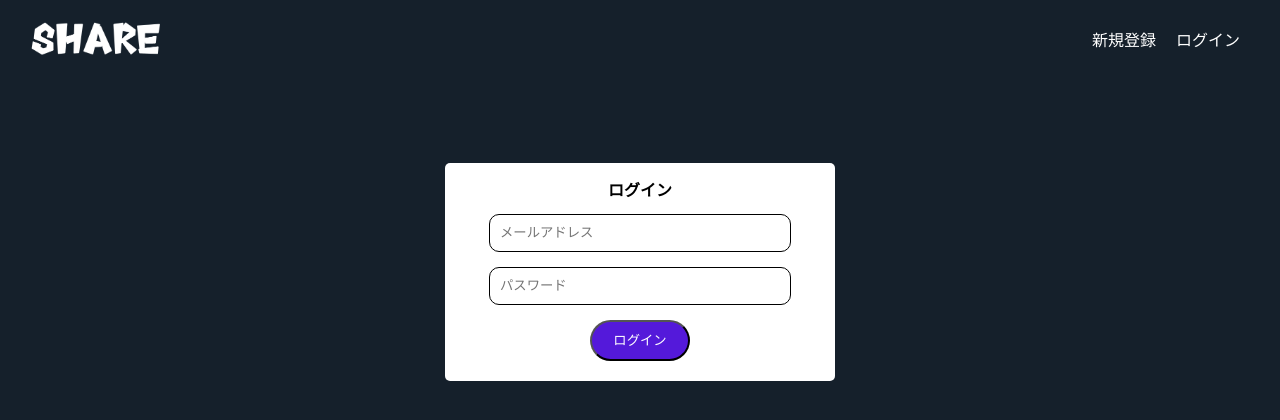
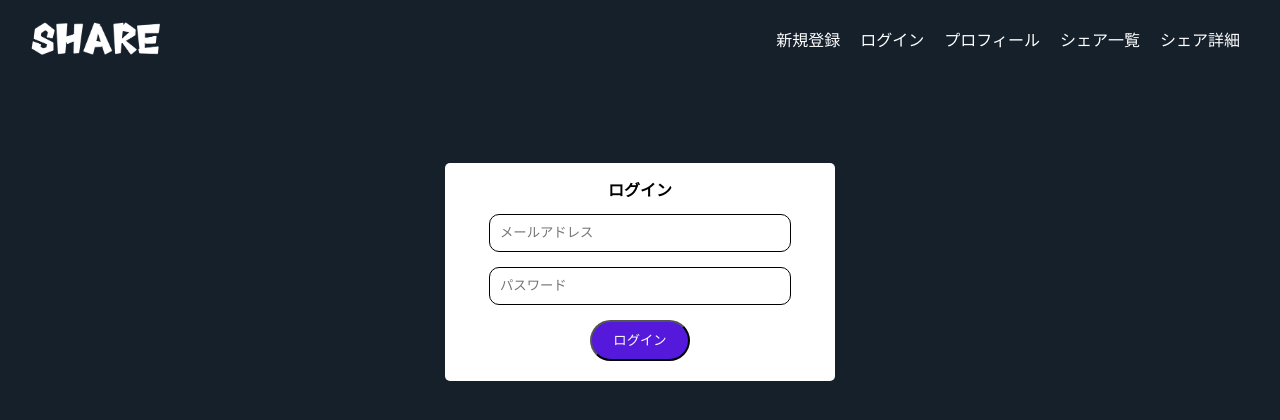
Before and after one commit to hideyukisugamata/share, a Vue app: page / in a window 1280 px wide. Shown: the top 420 px of the page. Built offline with nearby package versions, Linux system fonts and the light colour scheme.

Commit message:
experiment

```diff
--- a/src/components/HeaderAuth.vue
+++ b/src/components/HeaderAuth.vue
@@ -6,6 +6,9 @@
     <div class="right flex">
       <p @click="$router.push('/signup')">新規登録</p>
       <p @click="$router.push('/')">ログイン</p>
+      <p @click="$router.push('/profile')">プロフィール</p>
+      <p @click="$router.push('/home')">シェア一覧</p>
+      <p @click="$router.push('/detail/:share_id')">シェア詳細</p>
     </div>
   </div>
 </template>
```
